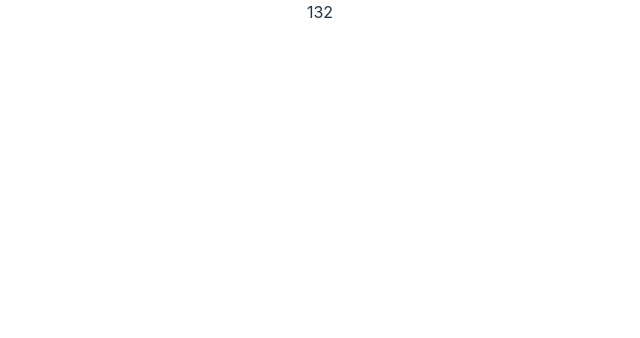
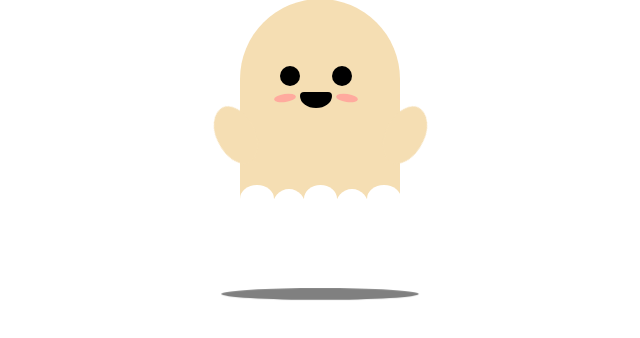
Before and after one commit to MiniNec/vue-demo, a Vue app: page / in a window 1280 px wide. Shown: the top 338 px of the page, without its empty margins (320-960 px from the left). Built offline with nearby package versions, Linux system fonts and the light colour scheme.

Commit message:
1 file modified, 1 added

```diff
--- /dev/null
+++ b/src/components/roles/Ghost.vue
@@ -0,0 +1,177 @@
+<script setup lang="ts"></script>
+
+<template>
+  <div class="ghost">
+    <!-- 身体部分 -->
+    <div class="body">
+      <div class="face">
+        <div class="eye left"></div>
+        <div class="eye right"></div>
+        <div class="smile"></div>
+        <!-- 腮红 -->
+        <div class="rosy left"></div>
+        <div class="rosy right"></div>
+      </div>
+      <!-- 手臂 -->
+      <div class="arm left"></div>
+      <div class="arm right"></div>
+      <!-- 尾部 -->
+      <div class="bottom">
+        <div></div>
+        <div></div>
+        <div></div>
+        <div></div>
+        <div></div>
+      </div>
+    </div>
+    <!-- 影子 -->
+    <div class="shadow"></div>
+  </div>
+</template>
+
+<style>
+.ghost {
+  position: relative;
+  width: 160px;
+  height: 200px;
+}
+.body {
+  /* 制作身体 */
+  position: relative;
+  width: 100%;
+  height: 100%;
+  border-top-right-radius: 80px;
+  border-top-left-radius: 80px;
+  background-color: #f5deb3;
+  animation: float 4s ease infinite;
+}
+@keyframes float {
+  0%,
+  100% {
+    top: 0px;
+  }
+  40% {
+    top: -40px;
+  }
+}
+.face {
+  display: flex;
+  flex-wrap: wrap;
+  position: absolute;
+  top: 67px;
+  left: 40px;
+  width: 72px;
+  height: 41px;
+}
+.eye {
+  width: 20px;
+  height: 20px;
+  background-color: #000;
+  border-radius: 100%;
+}
+.eye.left {
+  margin-right: 32px;
+}
+.smile {
+  width: 32px;
+  height: 16px;
+  background-color: #000;
+  margin-top: 6px;
+  margin-left: 20px;
+  border-bottom-left-radius: 16px 12px;
+  border-bottom-right-radius: 16px 12px;
+  border-top-left-radius: 4px;
+  border-top-right-radius: 4px;
+}
+.rosy {
+  position: absolute;
+  top: 28px;
+  width: 22px;
+  height: 8px;
+  background-color: #ffaa9e;
+  border-radius: 100%;
+}
+.rosy.left {
+  left: -6px;
+  transform: rotate(-8deg);
+}
+.rosy.right {
+  right: -6px;
+  transform: rotate(8deg);
+}
+.arm {
+  position: absolute;
+  top: 136px;
+  width: 60px;
+  height: 40px;
+  background-color: #f5deb3;
+}
+.arm.left {
+  left: -4px;
+  border-radius: 60% 100%;
+  animation: arms-left 4s ease infinite;
+}
+.arm.right {
+  right: -65px;
+  border-radius: 100% 60%;
+  animation: arms-right 4s ease infinite;
+}
+@keyframes arms-left {
+  0%,
+  100% {
+    transform: translate(-50%, -50%) rotate(50deg);
+  }
+  40% {
+    transform: translate(-50%, -50%) rotate(40deg);
+  }
+}
+@keyframes arms-right {
+  0%,
+  100% {
+    transform: translate(-50%, -50%) rotate(-50deg);
+  }
+  40% {
+    transform: translate(-50%, -50%) rotate(-40deg);
+  }
+}
+.bottom {
+  display: flex;
+  position: absolute;
+  top: 100%;
+  left: 0px;
+  right: -1px;
+}
+.bottom div {
+  flex-grow: 1;
+  position: relative;
+  top: -14px;
+  height: 28px;
+  border-radius: 100%;
+  background-color: #fff;
+}
+.bottom div:nth-child(2n) {
+  top: -10px;
+  margin: 0 -2px;
+  background-color: transparent;
+  border-top: 10px solid #fff;
+}
+.shadow {
+  position: absolute;
+  bottom: -100px;
+  left: 50%;
+  width: 200px;
+  height: 12px;
+  border-radius: 100%;
+  background-color: gray;
+  animation: shadow 4s ease infinite;
+}
+@keyframes shadow {
+  0%,
+  100% {
+    transform: translateX(-50%) scale(1);
+  }
+  40% {
+    transform: translateX(-50%) scale(0.5);
+  }
+}
+</style>
--- a/src/views/TestScreen.vue
+++ b/src/views/TestScreen.vue
@@ -1,5 +1,11 @@
-<script setup lang="ts"></script>
+<script setup lang="ts">
+import Ghost from '@/components/roles/Ghost.vue';
+</script>
 
-<template><div>132</div></template>
+<template>
+  <div>
+    <ghost></ghost>
+  </div>
+</template>
 
 <style></style>
```
